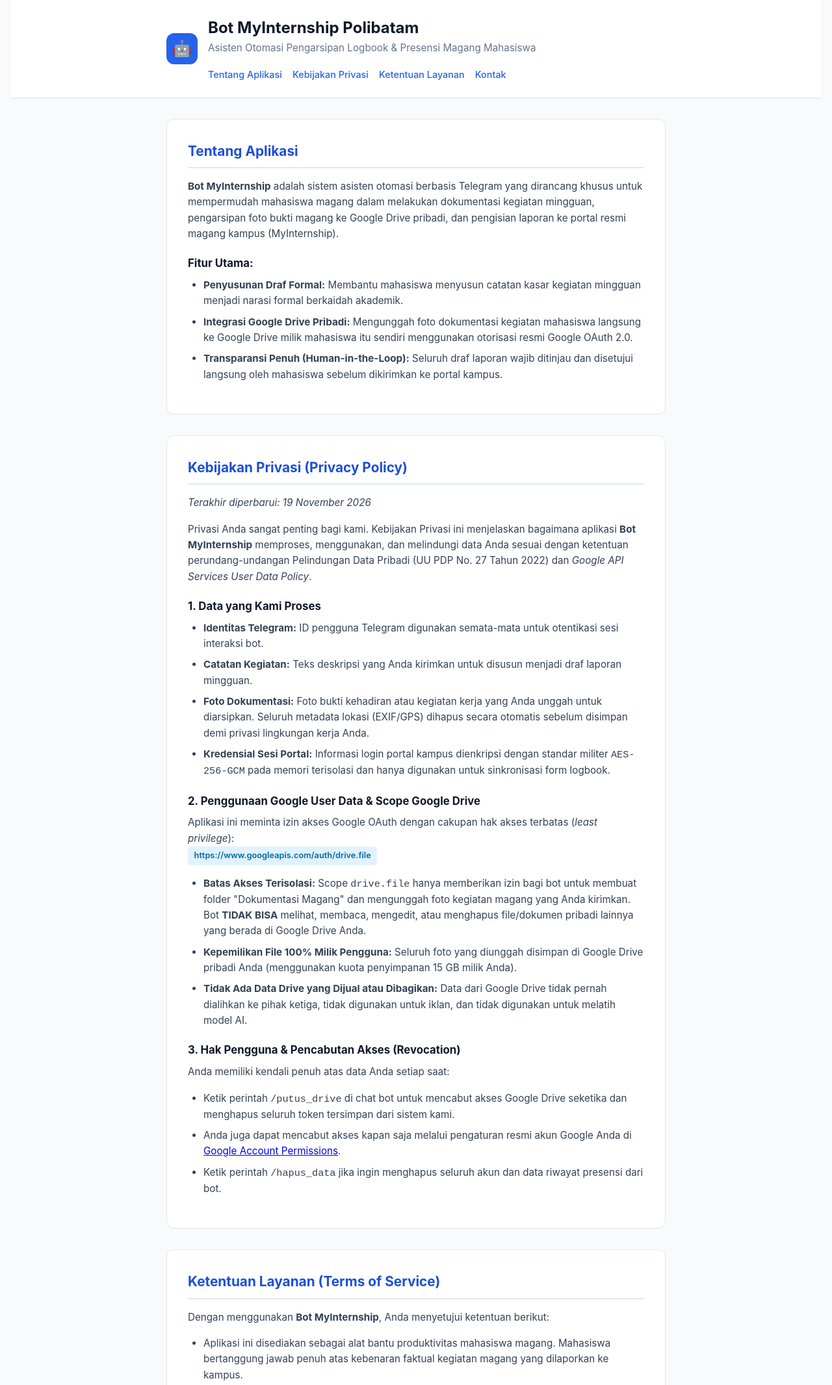
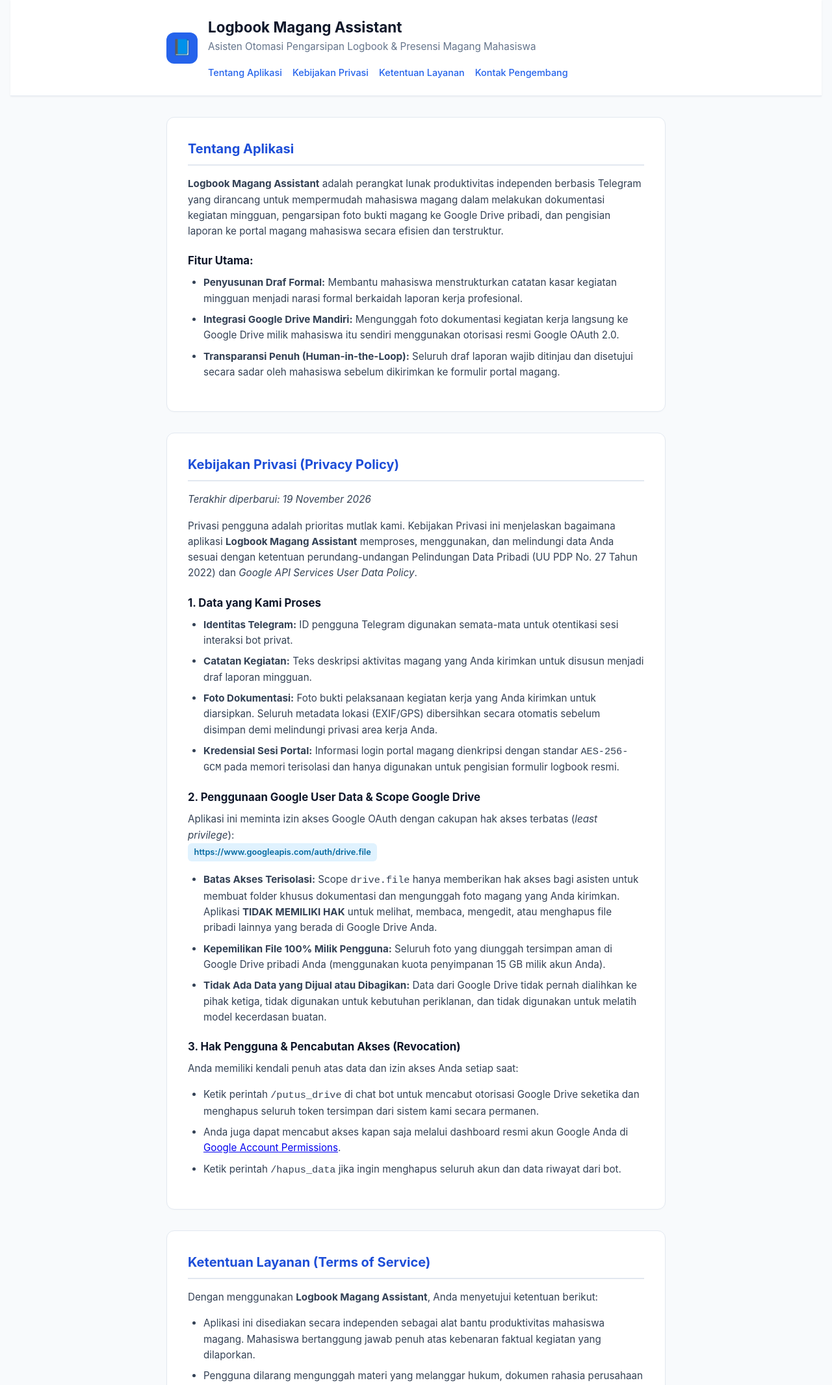
Before and after one commit to naufal2244/logbook-bot-privacy, a plain HTML site: page index.html in a window 1280 px wide. Shown: the top 2132 px of the page at 65% size. Drawn offline with Linux system fonts and the light colour scheme.

Commit message:
Update index.html

```diff
--- a/index.html
+++ b/index.html
@@ -3,7 +3,7 @@
 <head>
   <meta charset="UTF-8">
   <meta name="viewport" content="width=device-width, initial-scale=1.0">
-  <title>Bot MyInternship - Asisten Logbook & Presensi Magang</title>
+  <title>Logbook Magang Assistant - Layanan Pengarsipan Presensi & Logbook</title>
   <style>
     :root {
       --primary: #2563eb;
@@ -51,9 +51,9 @@
       align-items: center;
       justify-content: center;
     }
-    h1 { font-size: 1.5rem; font-weight: 700; }
+    h1 { font-size: 1.4rem; font-weight: 700; }
     .subtitle { color: var(--muted); font-size: 0.95rem; }
-    nav { margin-top: 1rem; display: flex; gap: 1rem; }
+    nav { margin-top: 1rem; display: flex; gap: 1rem; flex-wrap: wrap; }
     nav a { color: var(--primary); text-decoration: none; font-weight: 500; font-size: 0.9rem; }
     nav a:hover { text-decoration: underline; }
     .card {
@@ -64,7 +64,7 @@
       margin-bottom: 2rem;
       box-shadow: 0 1px 3px rgba(0,0,0,0.02);
     }
-    h2 { font-size: 1.3rem; margin-bottom: 1rem; color: var(--primary-dark); border-bottom: 2px solid var(--border); padding-bottom: 0.5rem; }
+    h2 { font-size: 1.25rem; margin-bottom: 1rem; color: var(--primary-dark); border-bottom: 2px solid var(--border); padding-bottom: 0.5rem; }
     h3 { font-size: 1.05rem; margin: 1.25rem 0 0.5rem; color: var(--text); }
     p, ul { margin-bottom: 1rem; font-size: 0.95rem; color: #334155; }
     ul { padding-left: 1.5rem; }
@@ -77,6 +77,7 @@
       border-radius: 6px;
       font-size: 0.8rem;
       font-weight: 600;
+      word-break: break-all;
     }
     footer {
       text-align: center;
@@ -90,15 +91,15 @@
 
   <header>
     <div class="container header-content">
-      <div class="logo-badge">🤖</div>
+      <div class="logo-badge">📘</div>
       <div>
-        <h1>Bot MyInternship Polibatam</h1>
+        <h1>Logbook Magang Assistant</h1>
         <p class="subtitle">Asisten Otomasi Pengarsipan Logbook & Presensi Magang Mahasiswa</p>
         <nav>
           <a href="#about">Tentang Aplikasi</a>
           <a href="#privacy">Kebijakan Privasi</a>
           <a href="#terms">Ketentuan Layanan</a>
-          <a href="#contact">Kontak</a>
+          <a href="#contact">Kontak Pengembang</a>
         </nav>
       </div>
     </div>
@@ -110,13 +111,13 @@
     <section id="about" class="card">
       <h2>Tentang Aplikasi</h2>
       <p>
-        <strong>Bot MyInternship</strong> adalah sistem asisten otomasi berbasis Telegram yang dirancang khusus untuk mempermudah mahasiswa magang dalam melakukan dokumentasi kegiatan mingguan, pengarsipan foto bukti magang ke Google Drive pribadi, dan pengisian laporan ke portal resmi magang kampus (MyInternship).
+        <strong>Logbook Magang Assistant</strong> adalah perangkat lunak produktivitas independen berbasis Telegram yang dirancang untuk mempermudah mahasiswa magang dalam melakukan dokumentasi kegiatan mingguan, pengarsipan foto bukti magang ke Google Drive pribadi, dan pengisian laporan ke portal magang mahasiswa secara efisien dan terstruktur.
       </p>
       <h3>Fitur Utama:</h3>
       <ul>
-        <li><strong>Penyusunan Draf Formal:</strong> Membantu mahasiswa menyusun catatan kasar kegiatan mingguan menjadi narasi formal berkaidah akademik.</li>
-        <li><strong>Integrasi Google Drive Pribadi:</strong> Mengunggah foto dokumentasi kegiatan mahasiswa langsung ke Google Drive milik mahasiswa itu sendiri menggunakan otorisasi resmi Google OAuth 2.0.</li>
-        <li><strong>Transparansi Penuh (Human-in-the-Loop):</strong> Seluruh draf laporan wajib ditinjau dan disetujui langsung oleh mahasiswa sebelum dikirimkan ke portal kampus.</li>
+        <li><strong>Penyusunan Draf Formal:</strong> Membantu mahasiswa menstrukturkan catatan kasar kegiatan mingguan menjadi narasi formal berkaidah laporan kerja profesional.</li>
+        <li><strong>Integrasi Google Drive Mandiri:</strong> Mengunggah foto dokumentasi kegiatan kerja langsung ke Google Drive milik mahasiswa itu sendiri menggunakan otorisasi resmi Google OAuth 2.0.</li>
+        <li><strong>Transparansi Penuh (Human-in-the-Loop):</strong> Seluruh draf laporan wajib ditinjau dan disetujui secara sadar oleh mahasiswa sebelum dikirimkan ke formulir portal magang.</li>
       </ul>
     </section>
 
@@ -125,15 +126,15 @@
       <h2>Kebijakan Privasi (Privacy Policy)</h2>
       <p><em>Terakhir diperbarui: 19 November 2026</em></p>
       <p>
-        Privasi Anda sangat penting bagi kami. Kebijakan Privasi ini menjelaskan bagaimana aplikasi <strong>Bot MyInternship</strong> memproses, menggunakan, dan melindungi data Anda sesuai dengan ketentuan perundang-undangan Pelindungan Data Pribadi (UU PDP No. 27 Tahun 2022) dan <em>Google API Services User Data Policy</em>.
+        Privasi pengguna adalah prioritas mutlak kami. Kebijakan Privasi ini menjelaskan bagaimana aplikasi <strong>Logbook Magang Assistant</strong> memproses, menggunakan, dan melindungi data Anda sesuai dengan ketentuan perundang-undangan Pelindungan Data Pribadi (UU PDP No. 27 Tahun 2022) dan <em>Google API Services User Data Policy</em>.
       </p>
 
       <h3>1. Data yang Kami Proses</h3>
       <ul>
-        <li><strong>Identitas Telegram:</strong> ID pengguna Telegram digunakan semata-mata untuk otentikasi sesi interaksi bot.</li>
-        <li><strong>Catatan Kegiatan:</strong> Teks deskripsi yang Anda kirimkan untuk disusun menjadi draf laporan mingguan.</li>
-        <li><strong>Foto Dokumentasi:</strong> Foto bukti kehadiran atau kegiatan kerja yang Anda unggah untuk diarsipkan. Seluruh metadata lokasi (EXIF/GPS) dihapus secara otomatis sebelum disimpan demi privasi lingkungan kerja Anda.</li>
-        <li><strong>Kredensial Sesi Portal:</strong> Informasi login portal kampus dienkripsi dengan standar militer <code>AES-256-GCM</code> pada memori terisolasi dan hanya digunakan untuk sinkronisasi form logbook.</li>
+        <li><strong>Identitas Telegram:</strong> ID pengguna Telegram digunakan semata-mata untuk otentikasi sesi interaksi bot privat.</li>
+        <li><strong>Catatan Kegiatan:</strong> Teks deskripsi aktivitas magang yang Anda kirimkan untuk disusun menjadi draf laporan mingguan.</li>
+        <li><strong>Foto Dokumentasi:</strong> Foto bukti pelaksanaan kegiatan kerja yang Anda kirimkan untuk diarsipkan. Seluruh metadata lokasi (EXIF/GPS) dibersihkan secara otomatis sebelum disimpan demi melindungi privasi area kerja Anda.</li>
+        <li><strong>Kredensial Sesi Portal:</strong> Informasi login portal magang dienkripsi dengan standar <code>AES-256-GCM</code> pada memori terisolasi dan hanya digunakan untuk pengisian formulir logbook resmi.</li>
       </ul>
 
       <h3>2. Penggunaan Google User Data & Scope Google Drive</h3>
@@ -142,19 +143,19 @@
         <br><span class="badge">https://www.googleapis.com/auth/drive.file</span>
       </p>
       <ul>
-        <li><strong>Batas Akses Terisolasi:</strong> Scope <code>drive.file</code> hanya memberikan izin bagi bot untuk membuat folder "Dokumentasi Magang" dan mengunggah foto kegiatan magang yang Anda kirimkan. Bot <strong>TIDAK BISA</strong> melihat, membaca, mengedit, atau menghapus file/dokumen pribadi lainnya yang berada di Google Drive Anda.</li>
-        <li><strong>Kepemilikan File 100% Milik Pengguna:</strong> Seluruh foto yang diunggah disimpan di Google Drive pribadi Anda (menggunakan kuota penyimpanan 15 GB milik Anda).</li>
-        <li><strong>Tidak Ada Data Drive yang Dijual atau Dibagikan:</strong> Data dari Google Drive tidak pernah dialihkan ke pihak ketiga, tidak digunakan untuk iklan, dan tidak digunakan untuk melatih model AI.</li>
+        <li><strong>Batas Akses Terisolasi:</strong> Scope <code>drive.file</code> hanya memberikan hak akses bagi asisten untuk membuat folder khusus dokumentasi dan mengunggah foto magang yang Anda kirimkan. Aplikasi <strong>TIDAK MEMILIKI HAK</strong> untuk melihat, membaca, mengedit, atau menghapus file pribadi lainnya yang berada di Google Drive Anda.</li>
+        <li><strong>Kepemilikan File 100% Milik Pengguna:</strong> Seluruh foto yang diunggah tersimpan aman di Google Drive pribadi Anda (menggunakan kuota penyimpanan 15 GB milik akun Anda).</li>
+        <li><strong>Tidak Ada Data yang Dijual atau Dibagikan:</strong> Data dari Google Drive tidak pernah dialihkan ke pihak ketiga, tidak digunakan untuk kebutuhan periklanan, dan tidak digunakan untuk melatih model kecerdasan buatan.</li>
       </ul>
 
       <h3>3. Hak Pengguna & Pencabutan Akses (Revocation)</h3>
       <p>
-        Anda memiliki kendali penuh atas data Anda setiap saat:
+        Anda memiliki kendali penuh atas data dan izin akses Anda setiap saat:
       </p>
       <ul>
-        <li>Ketik perintah <code>/putus_drive</code> di chat bot untuk mencabut akses Google Drive seketika dan menghapus seluruh token tersimpan dari sistem kami.</li>
-        <li>Anda juga dapat mencabut akses kapan saja melalui pengaturan resmi akun Google Anda di <a href="https://myaccount.google.com/permissions" target="_blank" rel="noopener">Google Account Permissions</a>.</li>
-        <li>Ketik perintah <code>/hapus_data</code> jika ingin menghapus seluruh akun dan data riwayat presensi dari bot.</li>
+        <li>Ketik perintah <code>/putus_drive</code> di chat bot untuk mencabut otorisasi Google Drive seketika dan menghapus seluruh token tersimpan dari sistem kami secara permanen.</li>
+        <li>Anda juga dapat mencabut akses kapan saja melalui dashboard resmi akun Google Anda di <a href="https://myaccount.google.com/permissions" target="_blank" rel="noopener">Google Account Permissions</a>.</li>
+        <li>Ketik perintah <code>/hapus_data</code> jika ingin menghapus seluruh akun dan data riwayat dari bot.</li>
       </ul>
     </section>
 
@@ -162,24 +163,23 @@
     <section id="terms" class="card">
       <h2>Ketentuan Layanan (Terms of Service)</h2>
       <p>
-        Dengan menggunakan <strong>Bot MyInternship</strong>, Anda menyetujui ketentuan berikut:
+        Dengan menggunakan <strong>Logbook Magang Assistant</strong>, Anda menyetujui ketentuan berikut:
       </p>
       <ul>
-        <li>Aplikasi ini disediakan sebagai alat bantu produktivitas mahasiswa magang. Mahasiswa bertanggung jawab penuh atas kebenaran faktual kegiatan magang yang dilaporkan ke kampus.</li>
+        <li>Aplikasi ini disediakan secara independen sebagai alat bantu produktivitas mahasiswa magang. Mahasiswa bertanggung jawab penuh atas kebenaran faktual kegiatan yang dilaporkan.</li>
         <li>Pengguna dilarang mengunggah materi yang melanggar hukum, dokumen rahasia perusahaan (NDA), atau konten yang melanggar hak cipta pihak ketiga.</li>
-        <li>Layanan ini disediakan secara independen untuk mendukung efisiensi mahasiswa dan mematuhi aturan portal akademik Polibatam.</li>
+        <li>Layanan ini beroperasi secara transparan dan mewajibkan konfirmasi pengguna pada setiap pengiriman formulir.</li>
       </ul>
     </section>
 
     <!-- CONTACT SECTION -->
     <section id="contact" class="card">
-      <h2>Kontak Pengembang & Bantuan</h2>
+      <h2>Kontak Pengembang & Dukungan</h2>
       <p>
-        Jika Anda memiliki pertanyaan mengenai penggunaan bot, kendala teknis, atau permintaan terkait privasi data Anda, silakan hubungi pengembang:
+        Jika Anda memiliki pertanyaan mengenai penggunaan aplikasi, kendala teknis, atau permintaan terkait privasi data Anda, silakan hubungi pengembang independen:
       </p>
       <ul>
         <li><strong>Pengembang:</strong> Naufal Fadhilah Ardhani</li>
-        <li><strong>Institusi:</strong> Politeknik Negeri Batam</li>
         <li><strong>Email Dukungan:</strong> <a href="mailto:naufal201080@gmail.com">naufal201080@gmail.com</a></li>
         <li><strong>Bantuan Telegram / WhatsApp:</strong> Melalui perintah <code>/help</code> langsung di bot Telegram.</li>
       </ul>
@@ -189,7 +189,7 @@
 
   <footer>
     <div class="container">
-      <p>&copy; 2026 Bot MyInternship Polibatam. Hak Cipta Dilindungi.</p>
+      <p>&copy; 2026 Logbook Magang Assistant. Hak Cipta Dilindungi.</p>
     </div>
   </footer>
 
```
